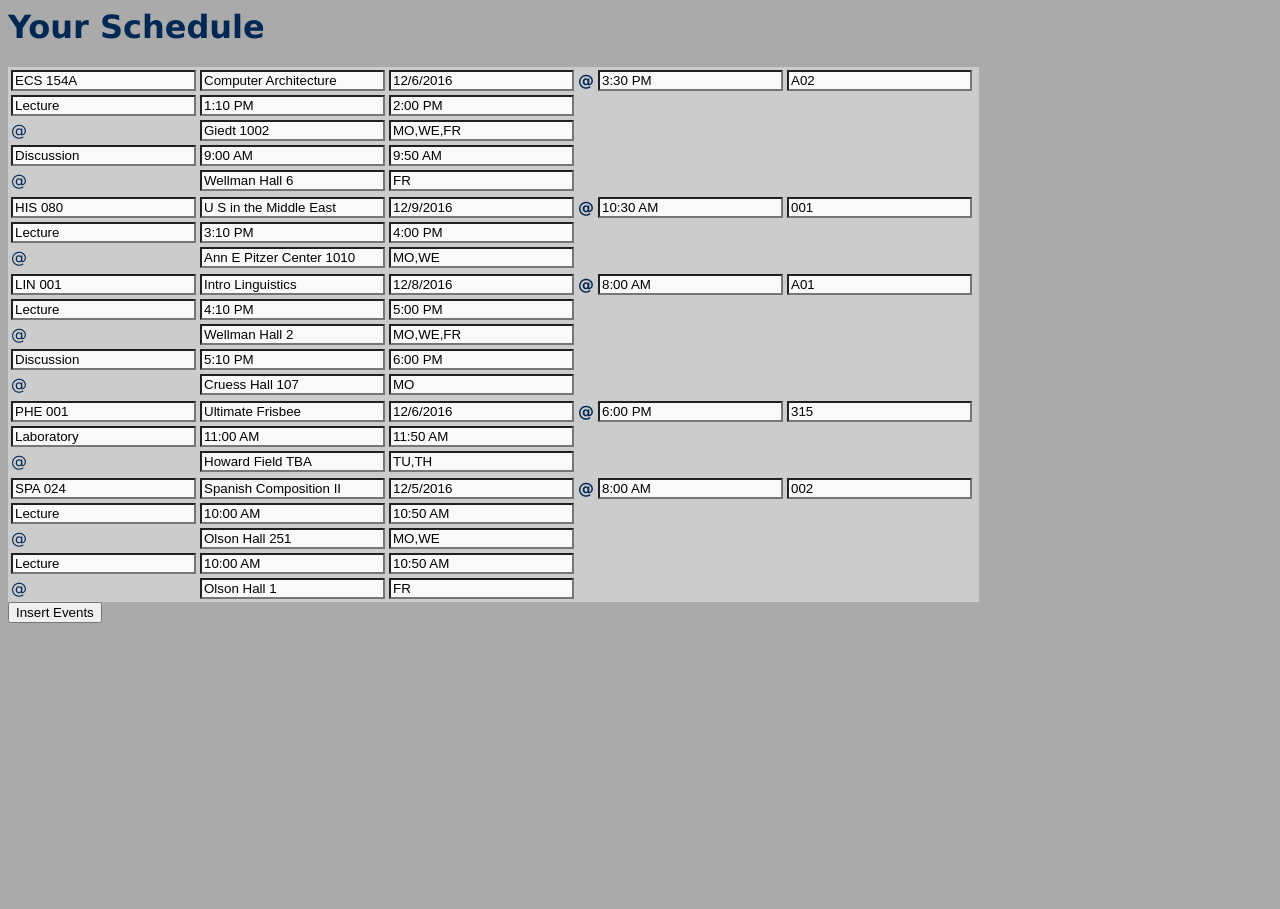
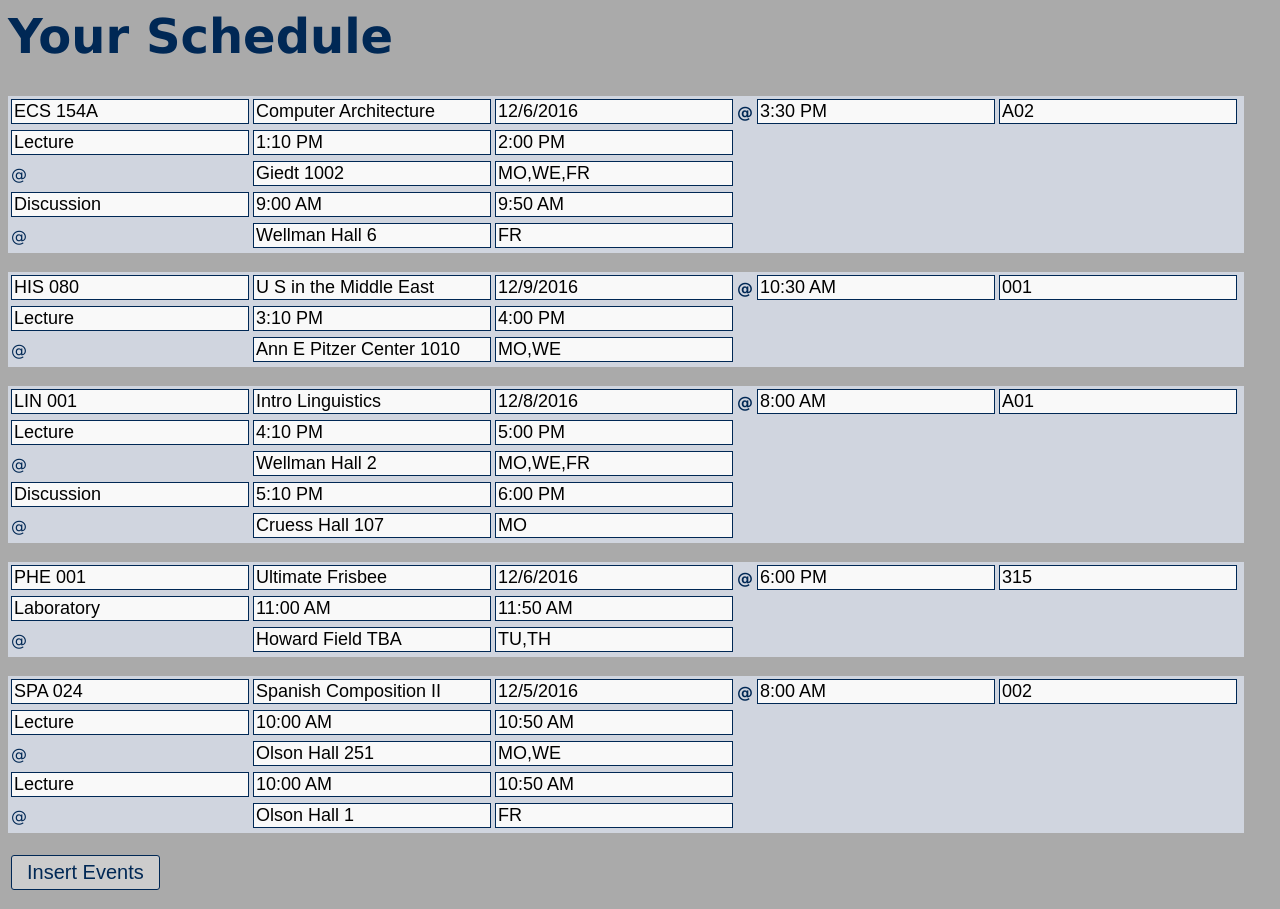
Before and after one commit to acollins1212/sb2cal, a PHP site: page /handle-example.html in a window 1280 px wide. Before the commit the page ends 623 px from the top, so only its background shows below. Run offline with PHP 8.4, Linux system fonts and the light colour scheme.

Commit message:
Style update

```diff
--- a/handle-example.html
+++ b/handle-example.html
@@ -13,16 +13,16 @@
 <div><table style="width: 50%"><th><input type="text" id="course0" value="ECS 154A"></th><th><input type="text" id="desc0" value="Computer Architecture
 "></th><th><input type="text" id="finalDate0" value="12/6/2016"></th> <th> @ </th> <th><input type="text" id="finalTime0" value="3:30 PM"></th></th><th><input type="text" id="0section" value="A02"></th><th><input type="hidden" id="0numMeetings" value="2" ></th><tr><td><input type="text" id="0meetingType0" value="Lecture"></td><td><input type="text" id="0startTime0" value="1:10 PM" ></td><td><input type="text" id="0endTime0" value="2:00 PM" ></td></tr><tr><td>@</td><td><input type="text" id="0location0" value="Giedt 1002
 "></td><td><input type="text" id="0daysOfWeek0" value="MO,WE,FR"></td></tr><tr><td><input type="text" id="0meetingType1" value="Discussion"></td><td><input type="text" id="0startTime1" value="9:00 AM" ></td><td><input type="text" id="0endTime1" value="9:50 AM" ></td></tr><tr><td>@</td><td><input type="text" id="0location1" value="Wellman Hall 6
-"></td><td><input type="text" id="0daysOfWeek1" value="FR"></td></tr></table></div><div><table style="width: 50%"><th><input type="text" id="course1" value="HIS 080"></th><th><input type="text" id="desc1" value="U S in the Middle East
+"></td><td><input type="text" id="0daysOfWeek1" value="FR"></td></tr></table></div><br><div><table style="width: 50%"><th><input type="text" id="course1" value="HIS 080"></th><th><input type="text" id="desc1" value="U S in the Middle East
 "></th><th><input type="text" id="finalDate1" value="12/9/2016"></th> <th> @ </th> <th><input type="text" id="finalTime1" value="10:30 AM"></th></th><th><input type="text" id="1section" value="001"></th><th><input type="hidden" id="1numMeetings" value="1" ></th><tr><td><input type="text" id="1meetingType0" value="Lecture"></td><td><input type="text" id="1startTime0" value="3:10 PM" ></td><td><input type="text" id="1endTime0" value="4:00 PM" ></td></tr><tr><td>@</td><td><input type="text" id="1location0" value="Ann E Pitzer Center 1010
-"></td><td><input type="text" id="1daysOfWeek0" value="MO,WE"></td></tr></table></div><div><table style="width: 50%"><th><input type="text" id="course2" value="LIN 001"></th><th><input type="text" id="desc2" value="Intro Linguistics
+"></td><td><input type="text" id="1daysOfWeek0" value="MO,WE"></td></tr></table></div><br><div><table style="width: 50%"><th><input type="text" id="course2" value="LIN 001"></th><th><input type="text" id="desc2" value="Intro Linguistics
 "></th><th><input type="text" id="finalDate2" value="12/8/2016"></th> <th> @ </th> <th><input type="text" id="finalTime2" value="8:00 AM"></th></th><th><input type="text" id="2section" value="A01"></th><th><input type="hidden" id="2numMeetings" value="2" ></th><tr><td><input type="text" id="2meetingType0" value="Lecture"></td><td><input type="text" id="2startTime0" value="4:10 PM" ></td><td><input type="text" id="2endTime0" value="5:00 PM" ></td></tr><tr><td>@</td><td><input type="text" id="2location0" value="Wellman Hall 2
 "></td><td><input type="text" id="2daysOfWeek0" value="MO,WE,FR"></td></tr><tr><td><input type="text" id="2meetingType1" value="Discussion"></td><td><input type="text" id="2startTime1" value="5:10 PM" ></td><td><input type="text" id="2endTime1" value="6:00 PM" ></td></tr><tr><td>@</td><td><input type="text" id="2location1" value="Cruess Hall 107
-"></td><td><input type="text" id="2daysOfWeek1" value="MO"></td></tr></table></div><div><table style="width: 50%"><th><input type="text" id="course3" value="PHE 001"></th><th><input type="text" id="desc3" value="Ultimate Frisbee
+"></td><td><input type="text" id="2daysOfWeek1" value="MO"></td></tr></table></div><br><div><table style="width: 50%"><th><input type="text" id="course3" value="PHE 001"></th><th><input type="text" id="desc3" value="Ultimate Frisbee
 "></th><th><input type="text" id="finalDate3" value="12/6/2016"></th> <th> @ </th> <th><input type="text" id="finalTime3" value="6:00 PM"></th></th><th><input type="text" id="3section" value="315"></th><th><input type="hidden" id="3numMeetings" value="1" ></th><tr><td><input type="text" id="3meetingType0" value="Laboratory"></td><td><input type="text" id="3startTime0" value="11:00 AM" ></td><td><input type="text" id="3endTime0" value="11:50 AM" ></td></tr><tr><td>@</td><td><input type="text" id="3location0" value="Howard Field TBA
-"></td><td><input type="text" id="3daysOfWeek0" value="TU,TH"></td></tr></table></div><div><table style="width: 50%"><th><input type="text" id="course4" value="SPA 024"></th><th><input type="text" id="desc4" value="Spanish Composition II
+"></td><td><input type="text" id="3daysOfWeek0" value="TU,TH"></td></tr></table></div><br><div><table style="width: 50%"><th><input type="text" id="course4" value="SPA 024"></th><th><input type="text" id="desc4" value="Spanish Composition II
 "></th><th><input type="text" id="finalDate4" value="12/5/2016"></th> <th> @ </th> <th><input type="text" id="finalTime4" value="8:00 AM"></th></th><th><input type="text" id="4section" value="002"></th><th><input type="hidden" id="4numMeetings" value="2" ></th><tr><td><input type="text" id="4meetingType0" value="Lecture"></td><td><input type="text" id="4startTime0" value="10:00 AM" ></td><td><input type="text" id="4endTime0" value="10:50 AM" ></td></tr><tr><td>@</td><td><input type="text" id="4location0" value="Olson Hall 251
-"></td><td><input type="text" id="4daysOfWeek0" value="MO,WE"></td></tr><tr><td><input type="text" id="4meetingType1" value="Lecture"></td><td><input type="text" id="4startTime1" value="10:00 AM" ></td><td><input type="text" id="4endTime1" value="10:50 AM" ></td></tr><tr><td>@</td><td><input type="text" id="4location1" value="Olson Hall 1"></td><td><input type="text" id="4daysOfWeek1" value="FR"></td></tr></table></div><input type="hidden" id="numCourses" value="5" >
+"></td><td><input type="text" id="4daysOfWeek0" value="MO,WE"></td></tr><tr><td><input type="text" id="4meetingType1" value="Lecture"></td><td><input type="text" id="4startTime1" value="10:00 AM" ></td><td><input type="text" id="4endTime1" value="10:50 AM" ></td></tr><tr><td>@</td><td><input type="text" id="4location1" value="Olson Hall 1"></td><td><input type="text" id="4daysOfWeek1" value="FR"></td></tr></table></div><br><input type="hidden" id="numCourses" value="5" >
 
 <div>
 <button id="loadCalendarApi-button" onclick="loadCalendarApi()">Insert Events</button>
--- a/main.php
+++ b/main.php
@@ -16,7 +16,7 @@
 			<li>Create a new calendar in Google Calendar.</li>
 				<ul>
 					<li> Take note of its Calendar Id</li>
-					<li>"Calendar Settings" → "Calendar Address"</li>
+					<li>"Calendar Settings" -> "Calendar Address"</li>
 				</ul>
 			<li>Go to <a href="https://my.ucdavis.edu/schedulebuilder/index.cfm?sb" target="_blank">Schedule Builder</a></li>
 			<li>Click "Show (Important) Details" for every single course in your schedule</li>
--- a/mainstyle.css
+++ b/mainstyle.css
@@ -15,6 +15,14 @@ body {
 	font-size: 16px;
     -webkit-border-radius: 3px;
     border-radius: 3px;
+}
+
+h1 {
+	font-size: 48px;
+}
+
+li, p {
+	font-size: 24px;
 }
 
 div {
@@ -67,10 +75,15 @@ textarea {
 
 input {
 	background-color: #F9F9F9;
+	font-size: 18px;
+	margin-bottom: 2px;
+	border-style: solid;
+	border-width: 1px;
+	border-color: #002855;
 
 }
 
-input[type=submit] {
+input[type=submit], button {
     padding:5px 15px;
 	position: relative;
 	margin: 3px;
@@ -82,8 +95,9 @@ input[type=submit] {
     cursor:pointer;
     -webkit-border-radius: 3px;
     border-radius: 3px;
+	font-size:20px;
 }
 
 table {
-	background-color: #CCC;
+	background-color: #D0D5DF;
 }
```
